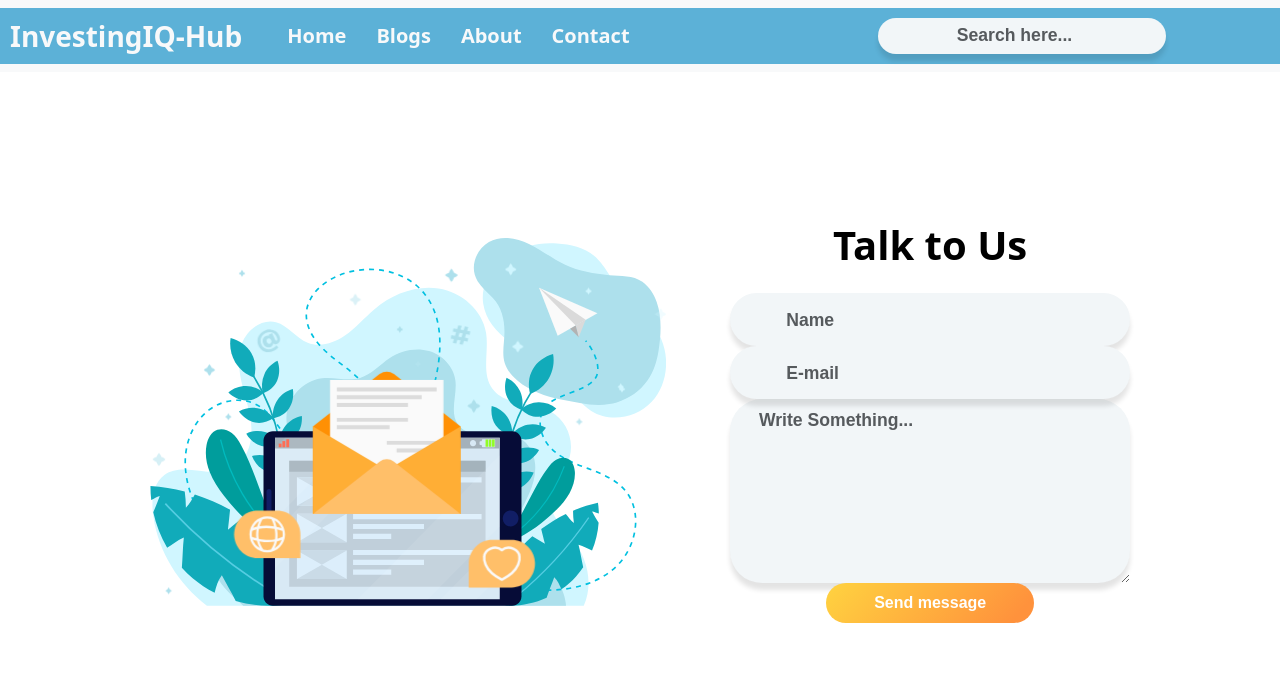
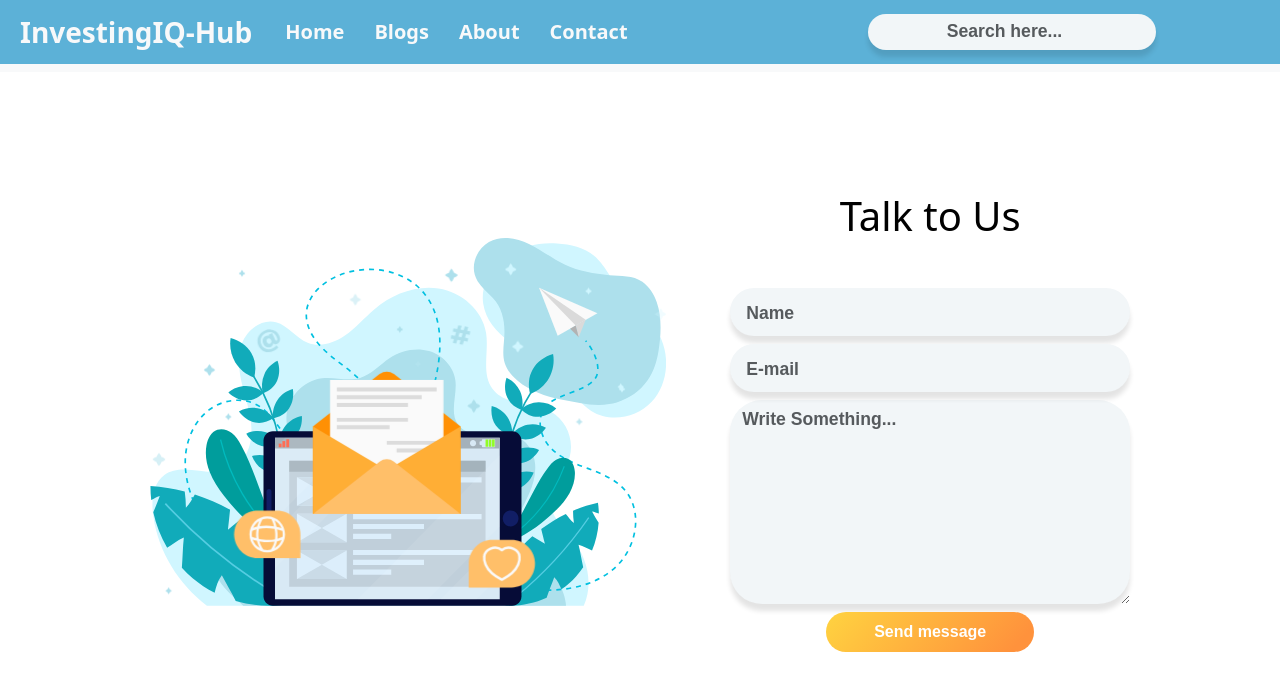
Before and after one commit to Mechboyshyam/InvestingIQ-Hub, a React (Create React App) app in the folder client/: page /test in a window 1280 px wide. Shown: the top 690 px of the page. Built offline with nearby package versions, Linux system fonts and the light colour scheme.

Commit message:
contact page updated as bootstrap 5

```diff
--- a/client/src/Component/Home/Hero.css
+++ b/client/src/Component/Home/Hero.css
@@ -17,6 +17,12 @@
 }
 
 .bgTeal {
+    background-color: #5cb1d7;
+    color: white;
+    font-weight: 700;
+}
+
+.bgTeal:hover{
     background-color: #5cb1d7;
     color: white;
     font-weight: 700;
--- a/client/src/Component/Navbar/Navbar.css
+++ b/client/src/Component/Navbar/Navbar.css
@@ -1,6 +1,7 @@
 .nav-color{
     background: #5cb1d7 !important;
-    padding: 2px;
+    margin-top: -8px;
+    height: 4rem;
 }
 
 .search-box{
--- a/client/src/Component/Navbar/Navbar.js
+++ b/client/src/Component/Navbar/Navbar.js
@@ -23,7 +23,7 @@ function Navbar() {
           <div className="collapse navbar-collapse" id="navbarSupportedContent">
             <ul className="navbar-nav me-auto mb-2 mb-lg-0">
               <li className="nav-item">
-                <Link to="" className="text-decoration-none text-light ms-3 fs-5 fw-semibold btn">
+                <Link to="" className="text-decoration-none text-light ms-1 fs-5 fw-semibold btn">
                   Home
                 </Link>
               </li>
--- a/client/src/Views/Contact/Contact.js
+++ b/client/src/Views/Contact/Contact.js
@@ -775,49 +775,47 @@ export default class Contact extends Component {
   ------------------------------------------------------------> */}
 
 <form>
-            <h1 class=" text-center mb-4"><b>Talk to Us</b></h1>
+  <h1 class="text-center mb-5">Talk to Us</h1>
 
-            {/* <!-- Name --> */}
+  {/* <-- Name --> */}
   <div class="form-group position-relative">
     <label for="formName" class="d-block">
-                <i class="icon" data-feather="user"></i>
+      <i class="bi bi-person"></i>
     </label>
     <input
       type="text"
       id="formName"
-                class="form-control form-control-lg thick"
+      class="form-control form-control-lg"
       placeholder="Name"
     />
   </div>
 
-            {/* <!-- E-mail --> */}
-            <div class="form-group position-relative">
+  {/* <-- E-mail --> */}
+  <div class="form-group mt-2 position-relative">
     <label for="formEmail" class="d-block">
-                <i class="icon" data-feather="mail"></i>
+      <i class="bi bi-envelope"></i>
     </label>
     <input
       type="email"
       id="formEmail"
-                class="form-control form-control-lg thick"
+      class="form-control form-control-lg"
       placeholder="E-mail"
     />
   </div>
 
-            {/* <!-- Message --> */}
-            <div class="form-group message">
+  {/* <-- Message --> */}
+  <div class="form-group mt-2">
     <textarea
       id="formMessage"
-                class="form-control form-control-md"
-                rows="7"
+      class="form-control"
+      rows="8"
       placeholder="Write Something..."
     ></textarea>
   </div>
 
-            {/* <!-- Submit btn --> */}
-            <div class="text-center">
-              <button type="submit" class="btn btn-primary" tabIndex="-1">
-                Send message
-              </button>
+  {/* <-- Submit btn  */}
+  <div class="text-center mt-2">
+    <button type="submit" class="btn btn-primary">Send message</button>
   </div>
 </form>
         </div>
```
Also changed, not shown: client/src/Images/Screenshot 2024-03-30 110012.png (deleted). Lines whose indentation alone changed are shown as unchanged.
